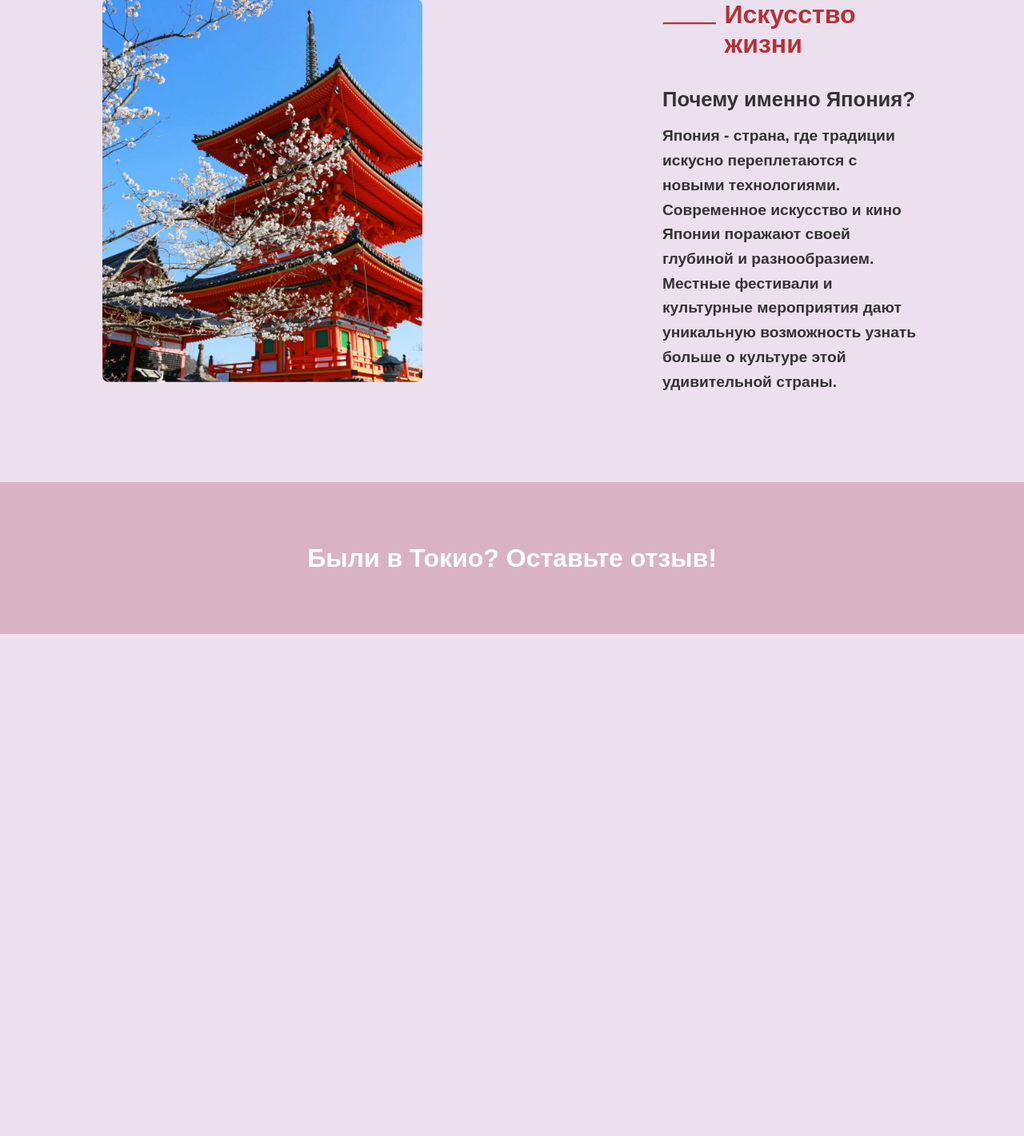
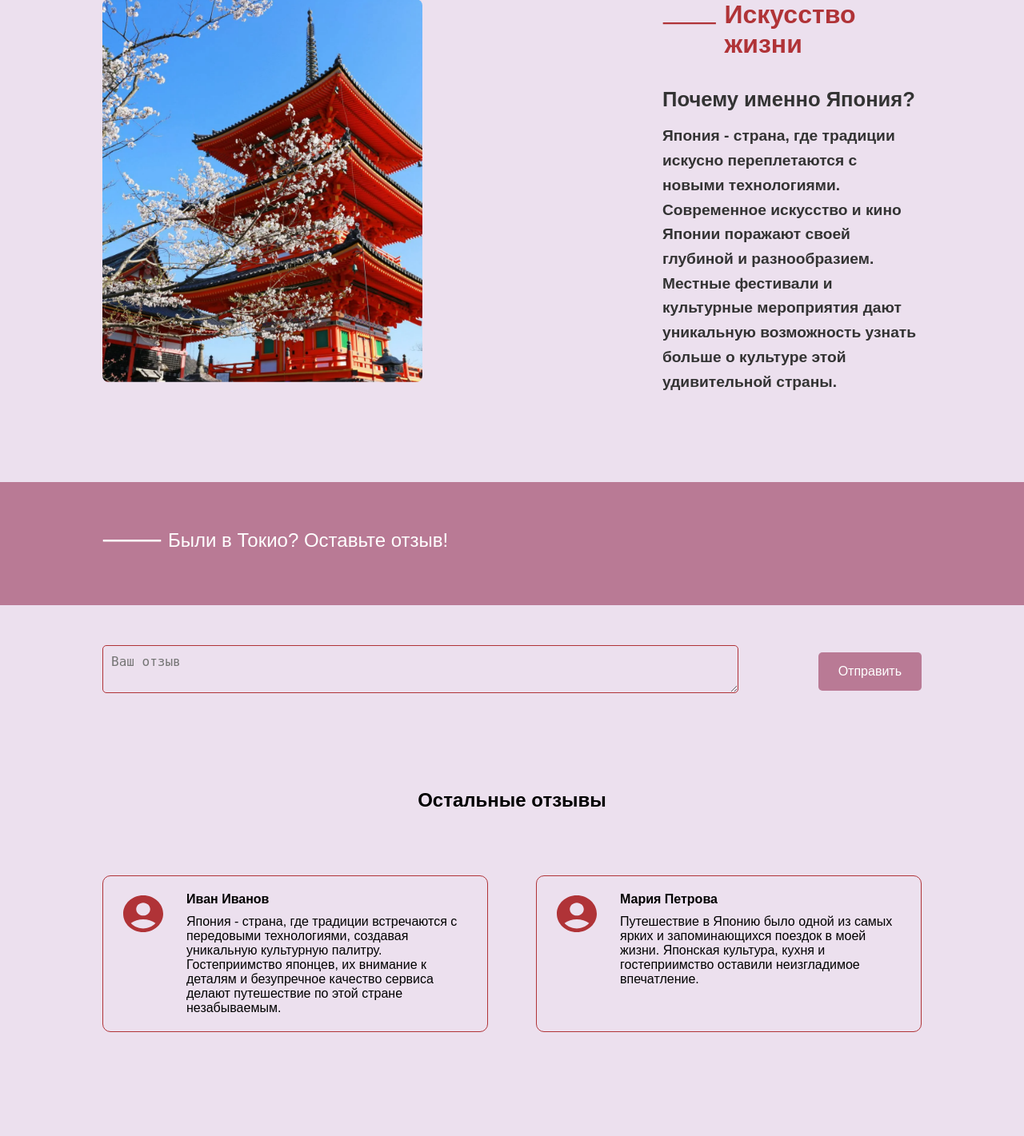
Before and after one commit to AreHumphrey/Landing_dj, a Django app: page / in a window 1280 px wide. Shown: the part 1935-3356 px from the top of the page at 80% size. Before the commit the page ends 2728 px from the top, so only its background shows below. Run offline with Django 5.2, Linux system fonts and the light colour scheme.

Commit message:
add basic blocks index.html

```diff
--- a/main/static/main/scripts.js
+++ b/main/static/main/scripts.js
@@ -19,3 +19,56 @@ document.addEventListener('DOMContentLoaded', function() {
         }
     });
 });
+document.addEventListener('DOMContentLoaded', function() {
+    // Тестовые данные для отображения отзывов
+    const testReviews = [
+        {
+            name: 'Иван Иванов',
+            review: 'Япония - страна, где традиции встречаются с передовыми технологиями, создавая уникальную культурную палитру. Гостеприимство японцев, их внимание к деталям и безупречное качество сервиса делают путешествие по этой стране незабываемым.'
+        },
+        {
+            name: 'Мария Петрова',
+            review: 'Путешествие в Японию было одной из самых ярких и запоминающихся поездок в моей жизни. Японская культура, кухня и гостеприимство оставили неизгладимое впечатление.'
+        }
+    ];
+
+    // Функция для добавления отзывов на страницу
+    function addReview(reviewData) {
+        const reviewElement = document.createElement('div');
+        reviewElement.classList.add('review');
+        reviewElement.innerHTML = `
+            <div class="review-icon">
+                <svg width="64" height="54" viewBox="0 0 64 54" fill="none" xmlns="http://www.w3.org/2000/svg">
+                    <g clip-path="url(#clip0_14_177)">
+                        <path d="M30 4C16.2 4 5 14.304 5 27C5 39.696 16.2 50 30 50C43.8 50 55 39.696 55 27C55 14.304 43.8 4 30 4ZM30 13.2C34.825 13.2 38.75 16.811 38.75 21.25C38.75 25.689 34.825 29.3 30 29.3C25.175 29.3 21.25 25.689 21.25 21.25C21.25 16.811 25.175 13.2 30 13.2ZM30 45.4C24.925 45.4 18.925 43.514 14.65 38.776C18.875 35.74 24.2 33.9 30 33.9C35.8 33.9 41.125 35.74 45.35 38.776C41.075 43.514 35.075 45.4 30 45.4Z" fill="#B03337"/>
+                    </g>
+                    <defs>
+                        <clipPath id="clip0_14_177">
+                            <rect width="64" height="54" fill="white"/>
+                        </clipPath>
+                    </defs>
+                </svg>
+            </div>
+            <div class="review-content">
+                <strong>${reviewData.name}</strong>
+                <p>${reviewData.review}</p>
+            </div>
+        `;
+
+        document.getElementById('reviews-container').appendChild(reviewElement);
+    }
+
+    // Добавление тестовых данных на страницу
+    testReviews.forEach(reviewData => {
+        addReview(reviewData);
+    });
+
+    // Обработка формы для добавления нового отзыва
+    document.getElementById('review-form').addEventListener('submit', function(event) {
+        event.preventDefault();
+        const name = 'ФИО'; // Здесь можно взять имя из формы, если оно будет добавлено
+        const review = document.getElementById('review').value;
+        addReview({ name, review });
+        document.getElementById('review-form').reset();
+    });
+});
--- a/main/static/main/styles.css
+++ b/main/static/main/styles.css
@@ -127,9 +127,9 @@ h1 {
 }
 
 .reviews {
-    text-align: center;
-    background-color: #D9B3C4;
-    padding: 50px 10%;
+    text-align: -moz-left;
+    background-color: #B97A95;
+    padding: 35px 10%;
 }
 
 .reviews h2 {
@@ -150,3 +150,90 @@ h1 {
     height: auto;
     border-radius: 8px;
 }
+
+
+.reviews-block {
+    text-align: center;
+    background-color: #ECE0EE;
+    padding: 50px 10%;
+}
+
+.reviews-block .input-group {
+    display: flex;
+    align-items: center;
+    justify-content: center;
+}
+
+.reviews-block textarea {
+    width: 100%;
+    max-width: 1000px;
+    padding: 10px;
+    border: 1px solid #B03337;
+    border-radius: 5px;
+    font-size: 1rem;
+    background-color: #ECE0EE;
+}
+
+.reviews-block button {
+    background-color: #B97A95;
+    color: #fff;
+    border: none;
+    padding: 15px 25px;
+    border-radius: 5px;
+    cursor: pointer;
+    font-size: 1rem;
+    margin-left: 100px;
+    margin-bottom: -5px;
+}
+
+.reviews-block button:hover {
+    background-color: #956278;
+}
+
+.reviews-list {
+    padding: 50px 10%;
+    background-color: #ECE0EE;
+}
+
+.reviews-list h2 {
+    text-align: center;
+    margin-bottom: 80px;
+}
+
+#reviews-container {
+    display: flex;
+    flex-wrap: wrap;
+    gap: 60px;
+    justify-content: center;
+    background-color: #ECE0EE;
+    margin-bottom: 60px;
+}
+
+.review {
+    background-color: #ECE0EE;
+    display: flex;
+    align-items: flex-start;
+    border: 1px solid #B03337;
+    border-radius: 10px;
+    padding: 20px;
+    margin-bottom: 20px;
+    flex: 1 1 calc(50% - 40px);
+    box-sizing: border-box;
+}
+
+.review-icon {
+    margin-right: 20px;
+}
+
+.review-content {
+    max-width: calc(100% - 90px);
+}
+
+.review-content strong {
+    display: block;
+    margin-bottom: 10px;
+}
+
+.review-content p {
+    margin: 0;
+}
--- a/main/templates/main/index.html
+++ b/main/templates/main/index.html
@@ -59,7 +59,32 @@
 
 <!-- Новый блок: Отзывы -->
 <div class="content-block reviews">
-    <h2>Были в Токио? Оставьте отзыв!</h2>
+    <div class="subtitle-container">
+            <svg width="74" height="4" viewBox="0 0 74 4" fill="none" xmlns="http://www.w3.org/2000/svg">
+                <path d="M0.728883 3.38V0.936H15.2889V3.38H0.728883ZM15.2269 3.38V0.936H29.7869V3.38H15.2269ZM29.725 3.38V0.936H44.285V3.38H29.725ZM44.223 3.38V0.936H58.783V3.38H44.223ZM58.7211 3.38V0.936H73.2811V3.38H58.7211Z" fill="white"/>
+            </svg>
+            <p class="subtitle">Были в Токио? Оставьте отзыв!</p>
+    </div>
+
+</div>
+
+
+<!-- Новый блок: Отзывы -->
+<div class="reviews-block">
+    <form id="review-form">
+        <div class="input-group">
+            <textarea placeholder="Ваш отзыв" id="review" required></textarea>
+            <button type="submit">Отправить</button>
+        </div>
+    </form>
+</div>
+
+<!-- Блок со всеми отзывами -->
+<div class="reviews-list">
+    <h2>Остальные отзывы</h2>
+    <div id="reviews-container">
+
+    </div>
 </div>
 
 {% endblock %}
```
